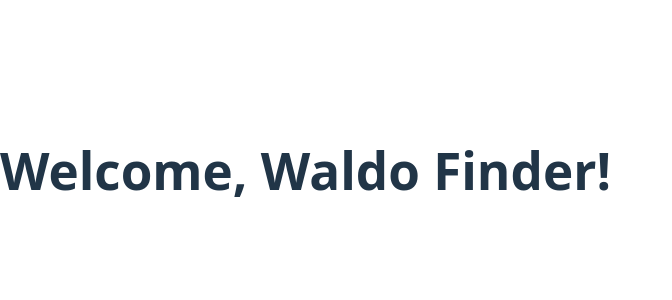
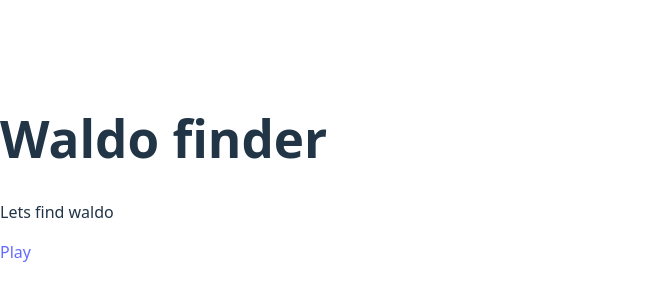
Before and after one commit to benjaAguilar/WaldoFinder, a React (Vite) app: page / in a window 1280 px wide. Shown: the part 230-530 px from the top of the page, without its empty margins (0-672 px from the left). Built offline with nearby package versions, Linux system fonts and the light colour scheme.

Commit message:
feat: add router

```diff
--- a/src/main.tsx
+++ b/src/main.tsx
@@ -1,9 +1,11 @@
 import { StrictMode } from "react";
 import { createRoot } from "react-dom/client";
 import "./index.css";
+import { RouterProvider } from "react-router-dom";
+import { router } from "./Router";
 
 createRoot(document.getElementById("root")!).render(
   <StrictMode>
-    <h1>Welcome, Waldo Finder!</h1>
+    <RouterProvider router={router} />
   </StrictMode>
 );
```
